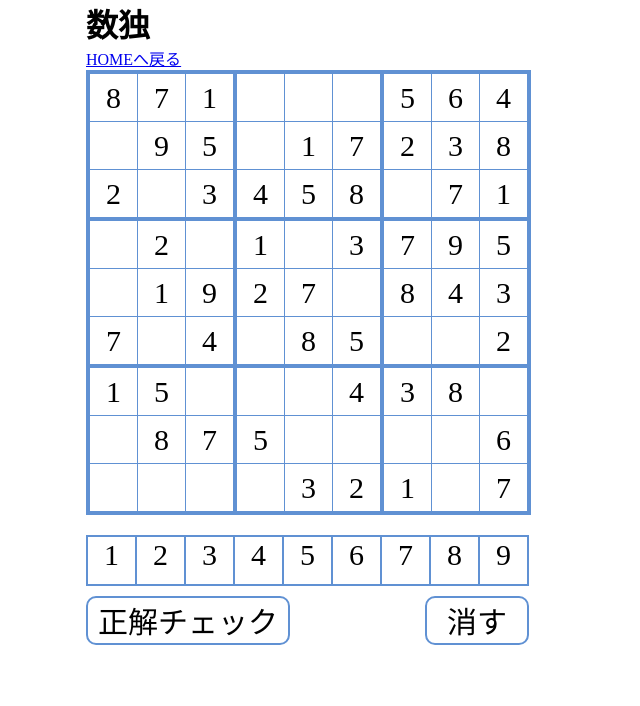
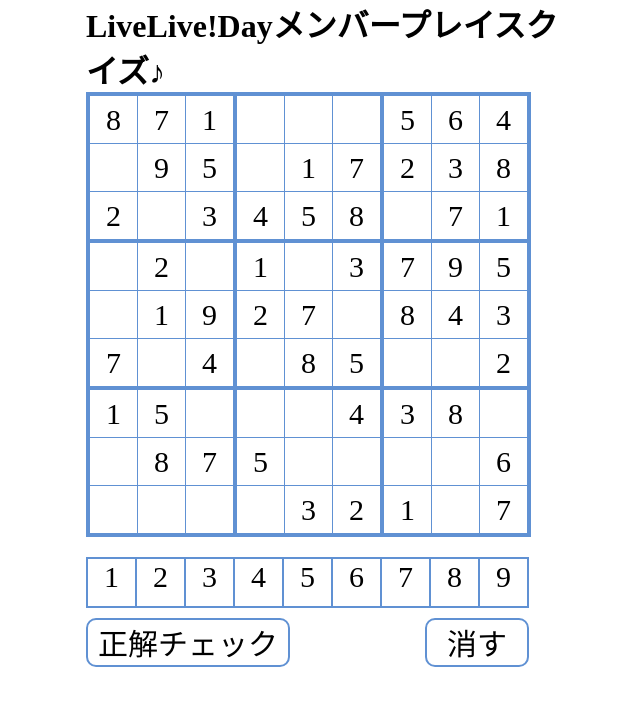
Before and after one commit to Hatanakaiser/LoveLive99game, a plain HTML site: page index.html in a window 1280 px wide. Shown: the whole page, without its empty margins (304-944 px from the left). Drawn offline with Linux system fonts and the light colour scheme.

Commit message:
Update index.html

```diff
--- a/index.html
+++ b/index.html
@@ -10,8 +10,7 @@
 
 <body>
     <main>
-        <h1>数独</h1>
-        <a href="https://bubudoufu.com/webapp/">HOMEへ戻る</a>
+        <h1>LiveLive!Dayメンバープレイスクイズ♪</h1>
         <table class="main"></table>
         <table class="select"></table>
         <div class="box">
```
